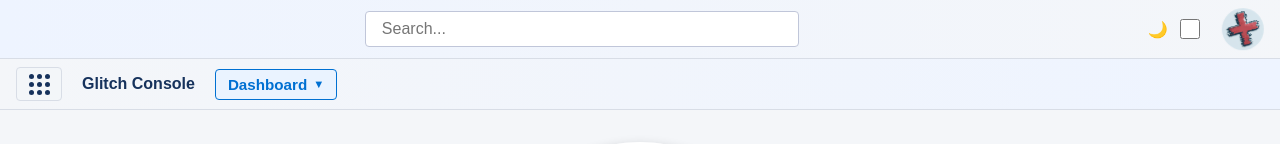
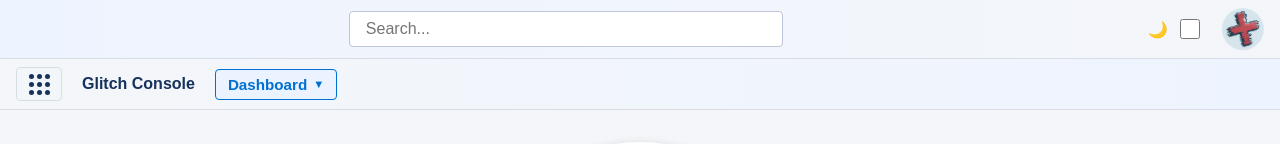
Before and after one commit to TheGlitchDr/theglitchdoctor.github.io, a plain HTML site: page index.html in a window 1280 px wide. Shown: the top 144 px of the page. Drawn offline with Linux system fonts and the light colour scheme.

Commit message:
Update style.css

```diff
--- a/style.css
+++ b/style.css
@@ -525,7 +525,7 @@ body.dark-mode .card:hover {
   flex: 1 1 auto;
   display: flex;
   justify-content: center;
-  padding: 0 2rem; /* NEW! Add horizontal padding */
+  padding-right: 2rem; /* <-- Only padding-right, no left padding */
 }
 
 .top-navbar-right {
```
